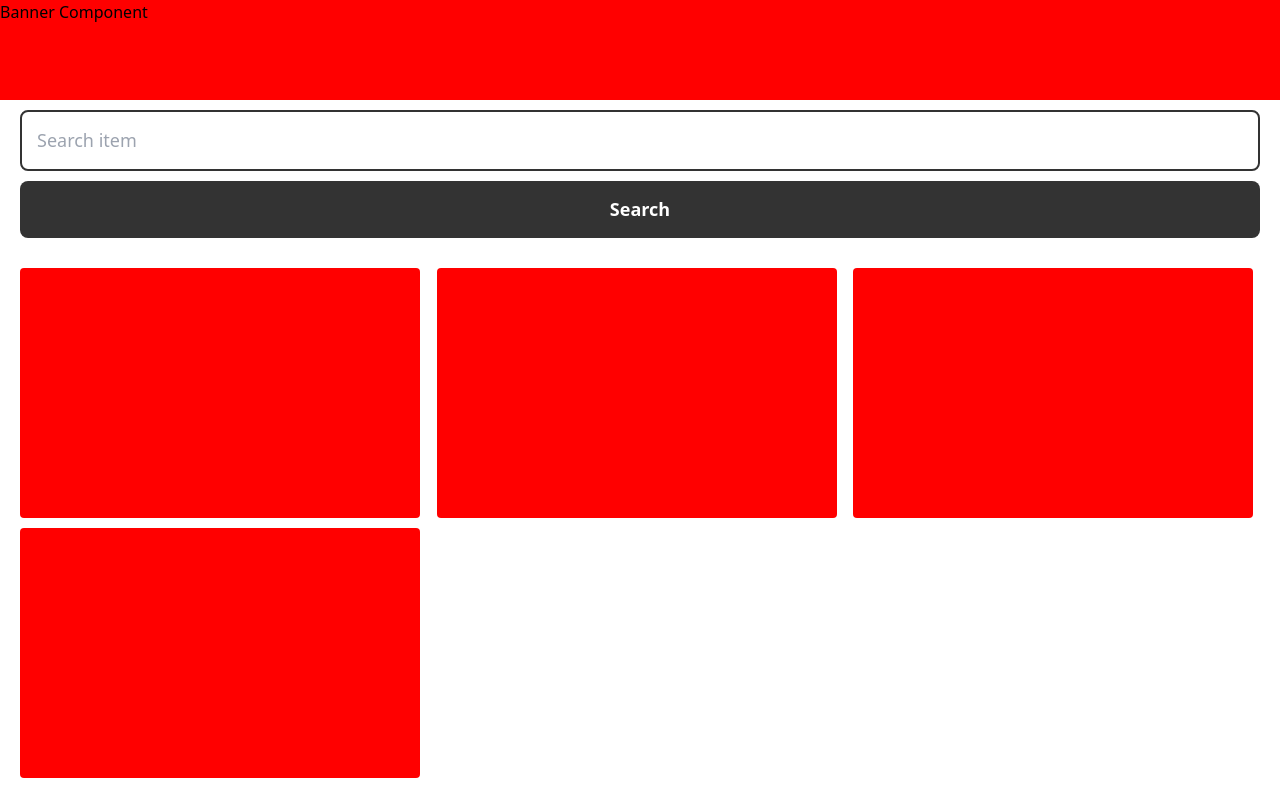
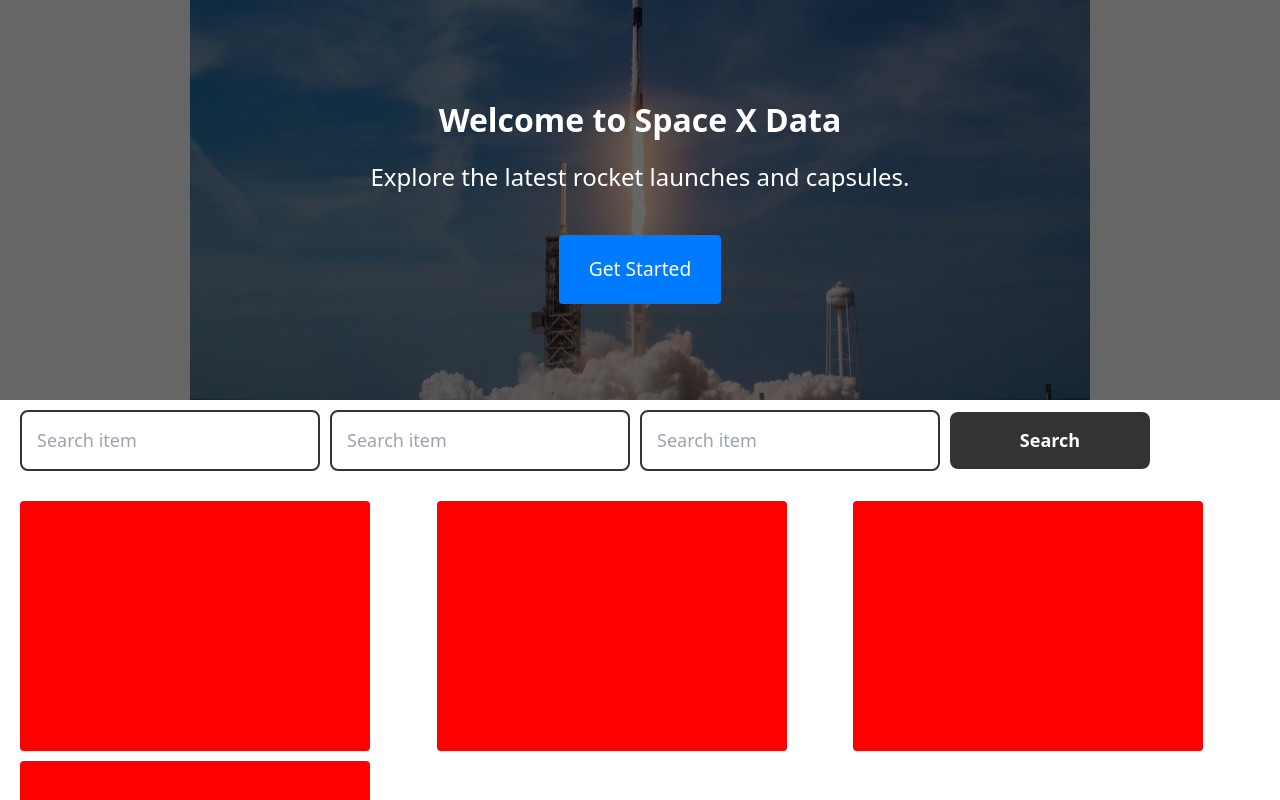
Before and after one commit to chosenvincent1/SpaceX-API, a React (Vite) app: page / in a window 1280 px wide. Shown: the top 800 px of the page. Built offline with nearby package versions, Linux system fonts and the light colour scheme.

Commit message:
Finished banner section

```diff
--- a/src/components/Banner.jsx
+++ b/src/components/Banner.jsx
@@ -2,7 +2,17 @@
 const Banner = ()=> {
     return (
         <>
-            <div className="h-[100px] w-full bg-[red] mb-[10px]">Banner Component</div>
+            <div style={{
+                background: `linear-gradient(rgba(0, 0, 0, 0.6), rgba(0, 0, 0, 0.6)), url(../image/spaceX.jpg)`,
+                backgroundPosition: 'center',
+                backgroundRepeat: 'no-repeat'
+            }} className="h-[400px] flex flex-col justify-center items-center text-[#fff] text-center px-[20px] w-full bg-[red] mb-[10px]">
+                <h1 className="text-[2rem] font-[700] mb-[15px] ">Welcome to Space X Data</h1>
+
+                <p className="text-[1.5rem] font-[400] mb-[40px]">Explore the latest rocket launches and capsules.</p>
+
+                <button className="bg-[#007bff] py-[20px] px-[30px] text-[1.2rem] border-0 rounded-[4px] font-[500] text-[#fff] cursor-pointer ">Get Started</button>
+            </div>
         </>
     )
 }
--- a/src/components/DataGrid.jsx
+++ b/src/components/DataGrid.jsx
@@ -1,20 +1,20 @@
 
 const DataGrid = ()=> {
     return (
-        <section className="py-[10px] grid grid-cols-1 md:grid-cols-2 lg:grid-cols-3 gap-[10px] px-[20px]">
-            <div className="w-full bg-[red] rounded-[4px] h-[250px] md:w-[350px] lg:w-[400px]">
+        <section className="py-[10px] justify-center grid grid-cols-1 md:grid-cols-2 lg:grid-cols-3 gap-[10px] px-[20px]">
+            <div className="w-full bg-[red] rounded-[4px] h-[250px] md:w-[350px] ">
 
             </div>
 
-            <div className="w-full bg-[red] rounded-[4px] h-[250px] md:w-[350px] lg:w-[400px]">
+            <div className="w-full bg-[red] rounded-[4px] h-[250px] md:w-[350px]">
 
             </div>
 
-            <div className="w-full bg-[red] rounded-[4px] h-[250px] md:w-[350px] lg:w-[400px]">
+            <div className="w-full bg-[red] rounded-[4px] h-[250px] md:w-[350px] ">
 
             </div>
 
-            <div className="w-full bg-[red] rounded-[4px] h-[250px] md:w-[350px] lg:w-[400px]">
+            <div className="w-full bg-[red] rounded-[4px] h-[250px] md:w-[350px] ">
 
             </div>
         </section>
--- a/src/components/SearchForm.jsx
+++ b/src/components/SearchForm.jsx
@@ -2,11 +2,18 @@
 const SearchForm = ()=> {
     return (
         <>
-            <form className="px-[20px] mb-[20px]">
-                <div className="mb-[10px] w-full ">
+            <form className="px-[20px] lg:flex lg:gap-[10px] lg:items-center mb-[20px]">
+                <div className="mb-[10px] lg:mb-0 w-full lg:w-[300px] ">
                     <input type="text" placeholder="Search item" className="p-[15px] border-[2px] border-[#333] text-[18px] text-[#000] outline-0 rounded-[8px] w-[100%] " />
                 </div>
-                <button className="bg-[#333] text-[#fff] rounded-[8px] px-[20px] py-[15px] w-[100%] text-[18px] font-[600]">Search</button>
+                <div className="mb-[10px] lg:mb-0 w-full lg:w-[300px] ">
+                    <input type="text" placeholder="Search item" className="p-[15px] border-[2px] border-[#333] text-[18px] text-[#000] outline-0 rounded-[8px] w-[100%] " />
+                </div>
+
+                <div className="mb-[10px] lg:mb-0 w-full lg:w-[300px] ">
+                    <input type="text" placeholder="Search item" className="p-[15px] border-[2px] border-[#333] text-[18px] text-[#000] outline-0 rounded-[8px] w-[100%] " />
+                </div>
+                <button className="bg-[#333] text-[#fff] rounded-[8px] p-[15px] w-[100%] lg:w-[200px] text-[18px] font-[600]">Search</button>
             </form>
         </>
     )
```
Also changed, not shown: public/image/spaceX.jpg (added).
